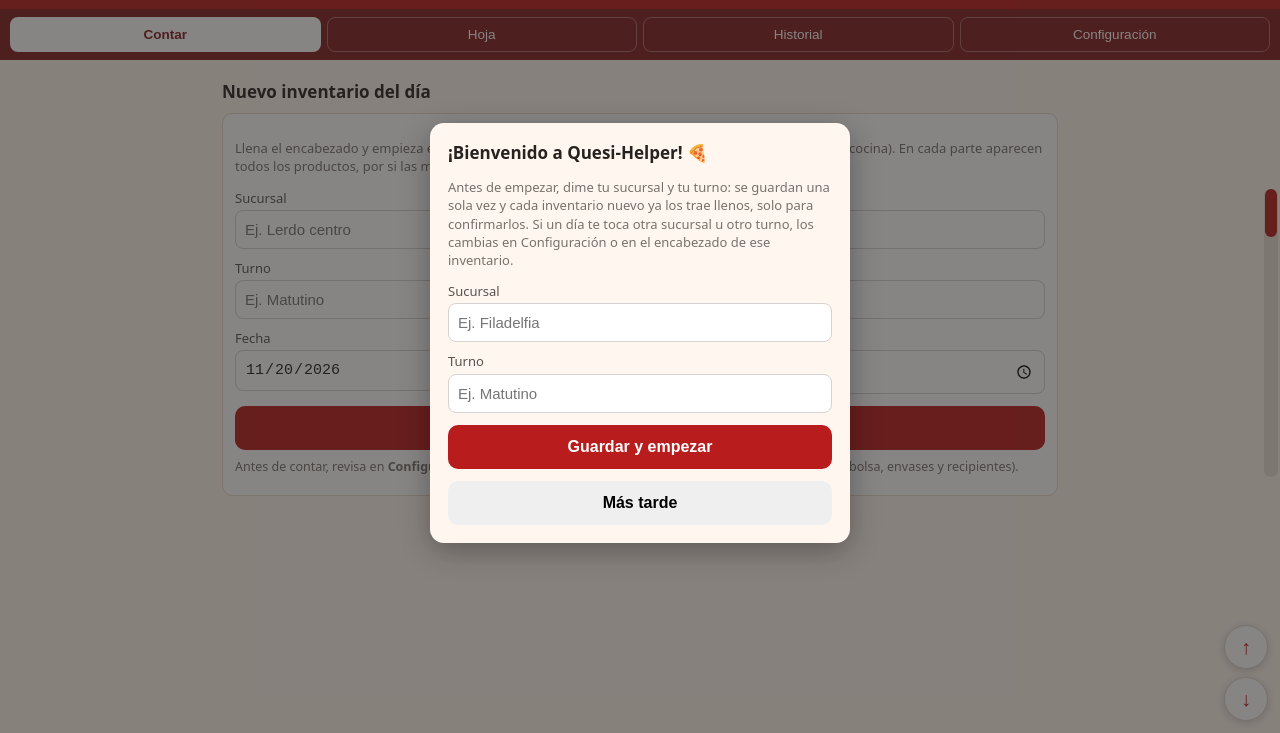
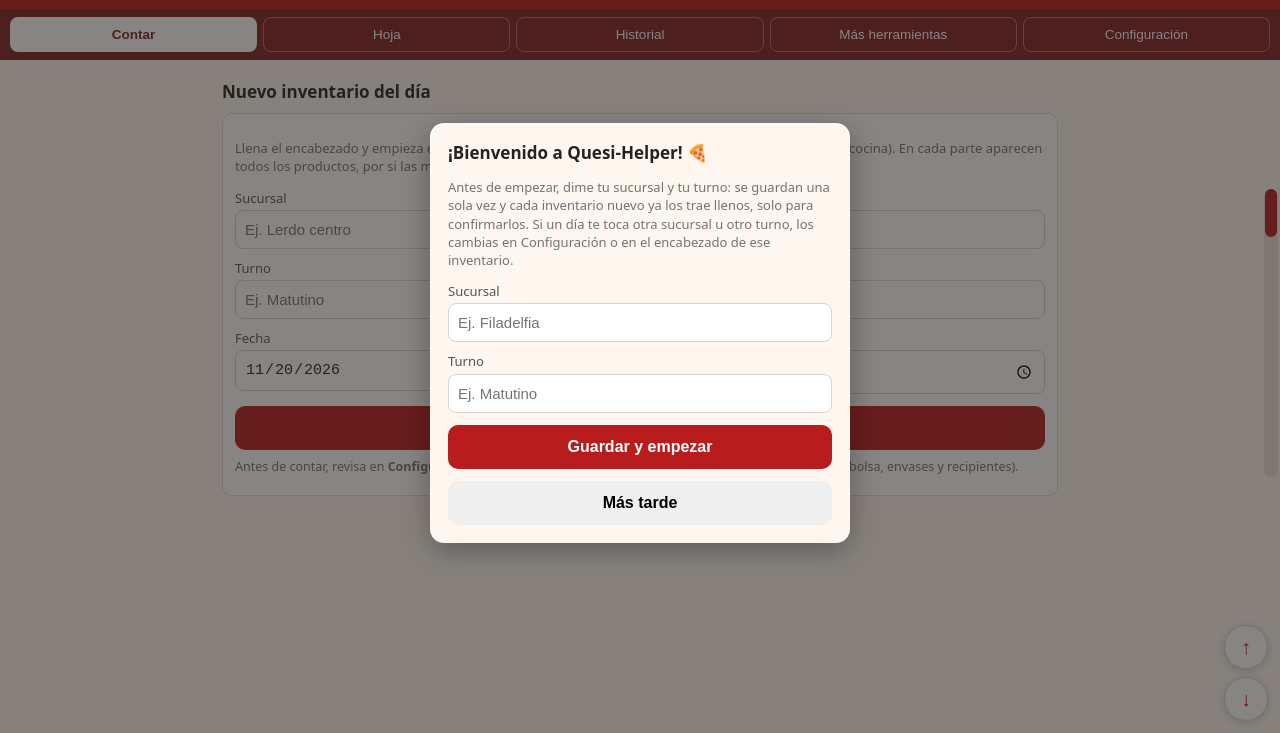
Before and after one commit to alexloza247/QuesiHelper, a website: page index.html in a window 1280 px wide. Shown: the part 67-800 px from the top of the page. Drawn offline with Linux system fonts and the light colour scheme.

Commit message:
Nueva pestaña: Más herramientas (entre Historial y Configuración)

```diff
--- a/index.html
+++ b/index.html
@@ -182,6 +182,7 @@
   <button data-view="count" class="on">Contar</button>
   <button data-view="sheet">Hoja</button>
   <button data-view="history">Historial</button>
+  <button data-view="tools">Más herramientas</button>
   <button data-view="config">Configuración</button>
 </nav>
 </div>
@@ -189,6 +190,7 @@
   <section id="view-count"></section>
   <section id="view-sheet" hidden></section>
   <section id="view-history" hidden></section>
+  <section id="view-tools" hidden><h2>Más herramientas</h2><div class="card"><p class="muted">Próximamente: formato de venta por hora del warmer.</p></div></section>
   <section id="view-config" hidden></section>
 </main>
 <div id="quicknav">
@@ -1349,7 +1351,7 @@ function show(view){
   scrollPos[ui.view]=window.scrollY;
   ui.view=view;
   document.querySelectorAll("#nav button").forEach(b=>b.classList.toggle("on",b.dataset.view===view));
-  ["count","sheet","history","config"].forEach(v=>{
+  ["count","sheet","history","tools","config"].forEach(v=>{
     document.getElementById("view-"+v).hidden=(v!==view);
   });
   if(view==="count") renderCount();
@@ -1357,8 +1359,8 @@ function show(view){
   if(view==="history") renderHistory();
   if(view==="config") renderConfig();
   /* La navegación rápida (slider + botones flotantes) solo se ve en
-     Contar, en sus tres vistas; en Hoja, Historial y Configuración
-     se esconde. */
+     Contar, en sus tres vistas; en Hoja, Historial, Más herramientas
+     y Configuración se esconde. */
   document.getElementById("quicknav").hidden=(view!=="count");
   window.scrollTo(0,scrollPos[view]||0);
   updateThumb();
```
